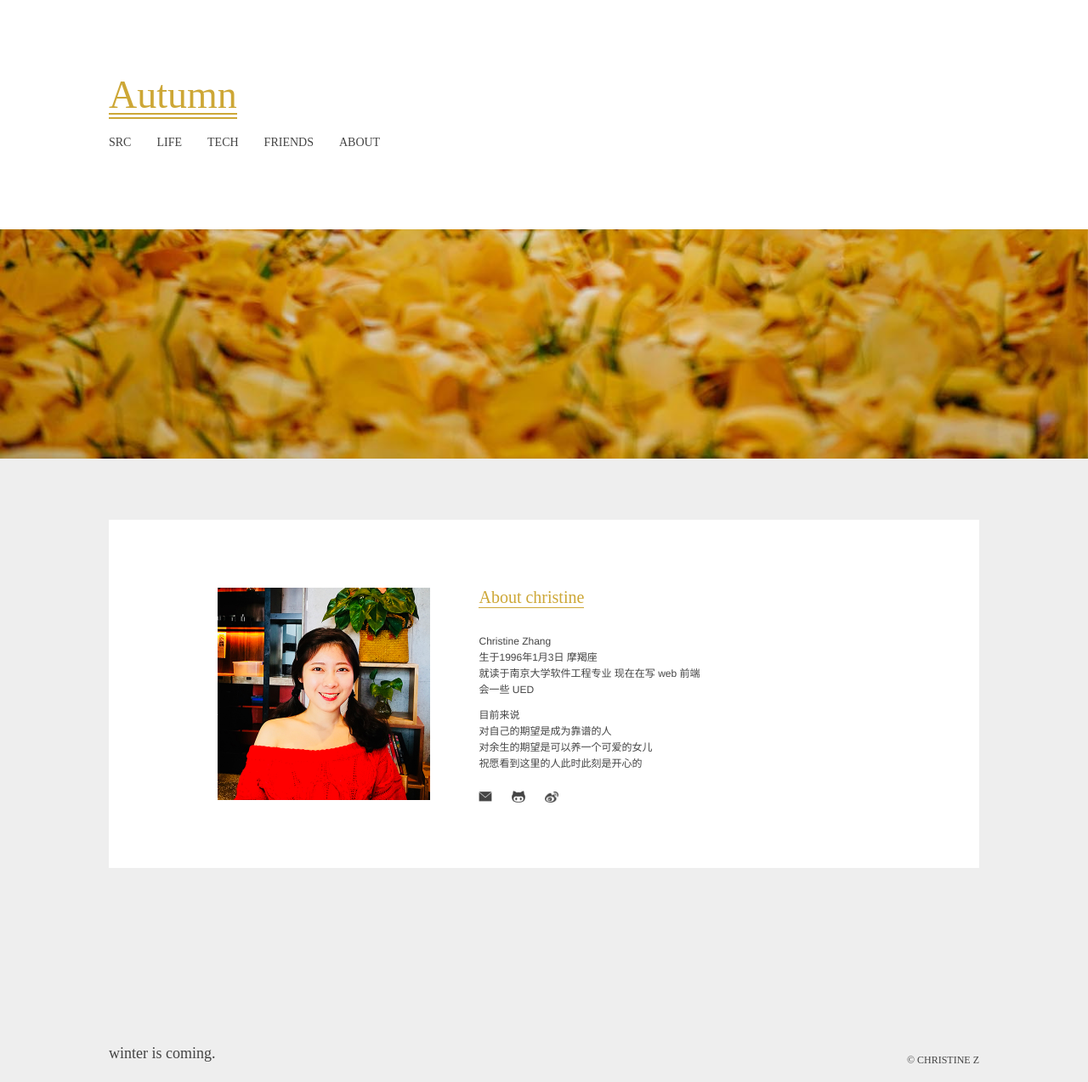
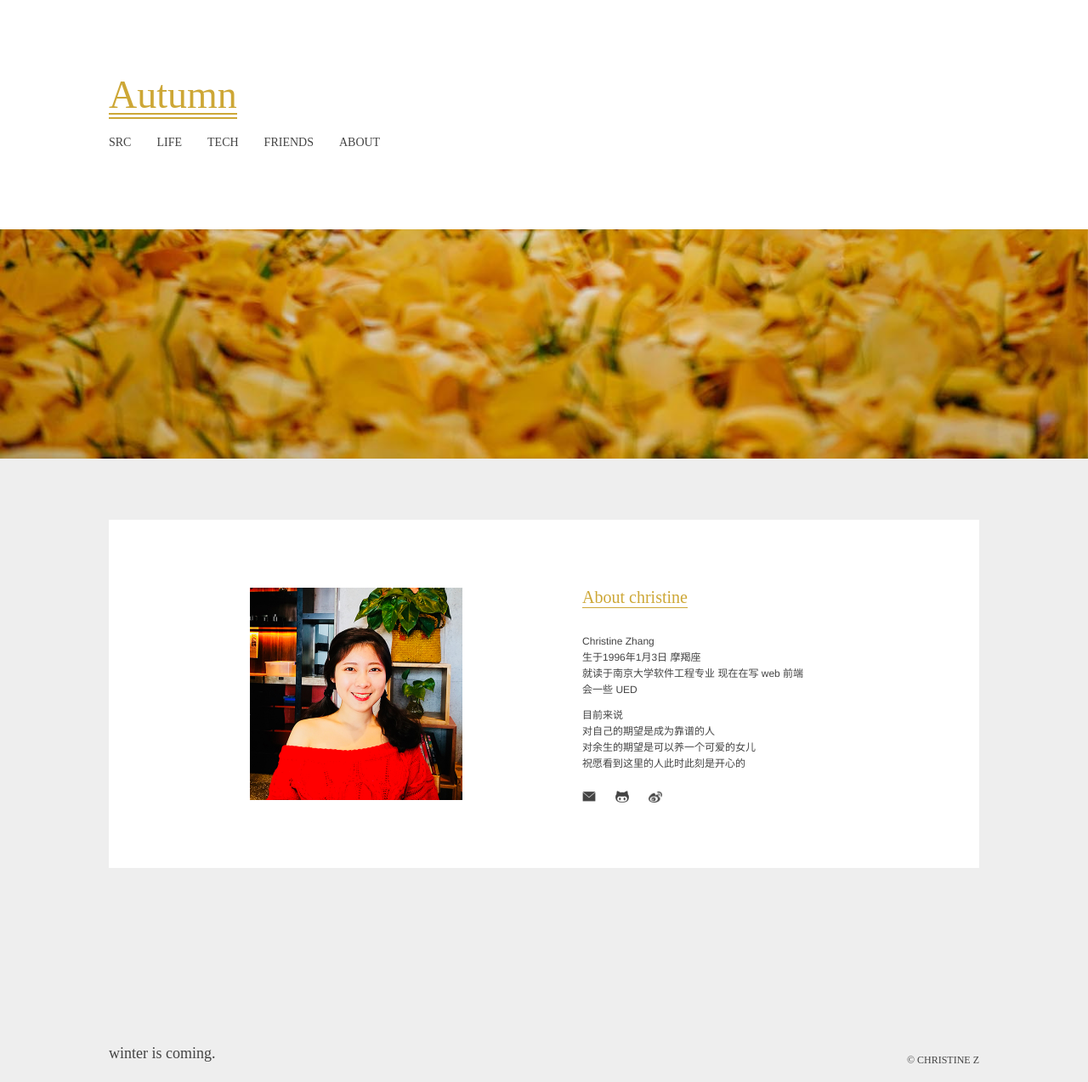
Before and after one commit to ChristineNJU/ChristineNJU.github.io, a Jekyll site: the page built from about.html, in a window 1280 px wide. Shown: the whole page at 85% size. Built offline with Jekyll 4.4.1, drawn with Linux system fonts in a browser that asks for light colours; some web fonts are replaced.

Commit message:
modify styles

```diff
--- a/about.html
+++ b/about.html
@@ -4,7 +4,8 @@ title: ABOUT
 permalink: /ABOUT/
 ---
 <div class="about">
-  <div class="avatar"></div>
+  <!--<div class="avatar"></div>-->
+  <img class="avatar" src="{{ site.url }}/assets/avatar/christine.jpg"/>
   <div class="info">
     <span class="name">About christine</span>
     <div class="description">
--- a/assets/styles/style.css
+++ b/assets/styles/style.css
@@ -200,13 +200,15 @@ ul.nav li:hover{
   "ST Heiti", SimHei, "WenQuanYi Zen Hei Sharp", sans-serif;
 }
 .about .avatar{
+  margin-right:1rem;
   width:25rem;
   height:25rem;
   background: url('../avatar/christine.jpg');
   background-size:cover;
 }
 .about .info{
-  margin-right:20rem;
+  /*margin-left:10%;*/
+  margin-right:5%;
   /* margin-left:8rem; */
   height:25rem;
   display: flex;
--- a/friends.html
+++ b/friends.html
@@ -6,8 +6,9 @@ permalink: /FRIENDS/
 <div class="friends">
   {% for friend in site.data.friends %}
   <a class="friend" href="http://{{friend.url}}" target="blank">
-    <div class="avatar" style="background: url('{{ site.url }}/assets/avatar/{{ friend.avatar }}');background-size:cover;">
-    </div>
+    <!--<div class="avatar" style="background: url('{{ site.url }}/assets/avatar/{{ friend.avatar }}');background-size:cover;">-->
+    <img class="avatar" src="{{ site.url }}/assets/avatar/{{ friend.avatar }}">
+    </img>
     <div class="info">
       <span class="name">{{ friend.name }}</span>
       <p class="link">{{ friend.site }}</p>
```
Also changed, not shown: 4 other files.
